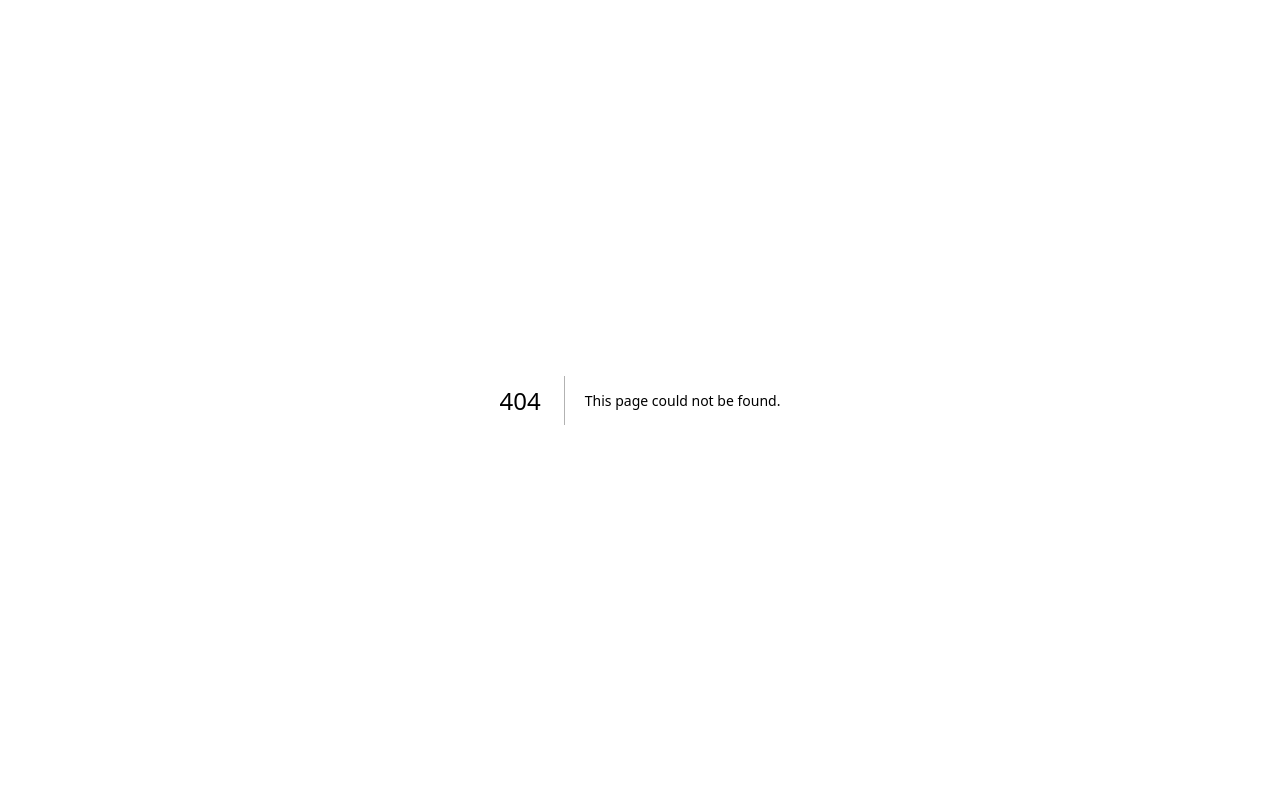
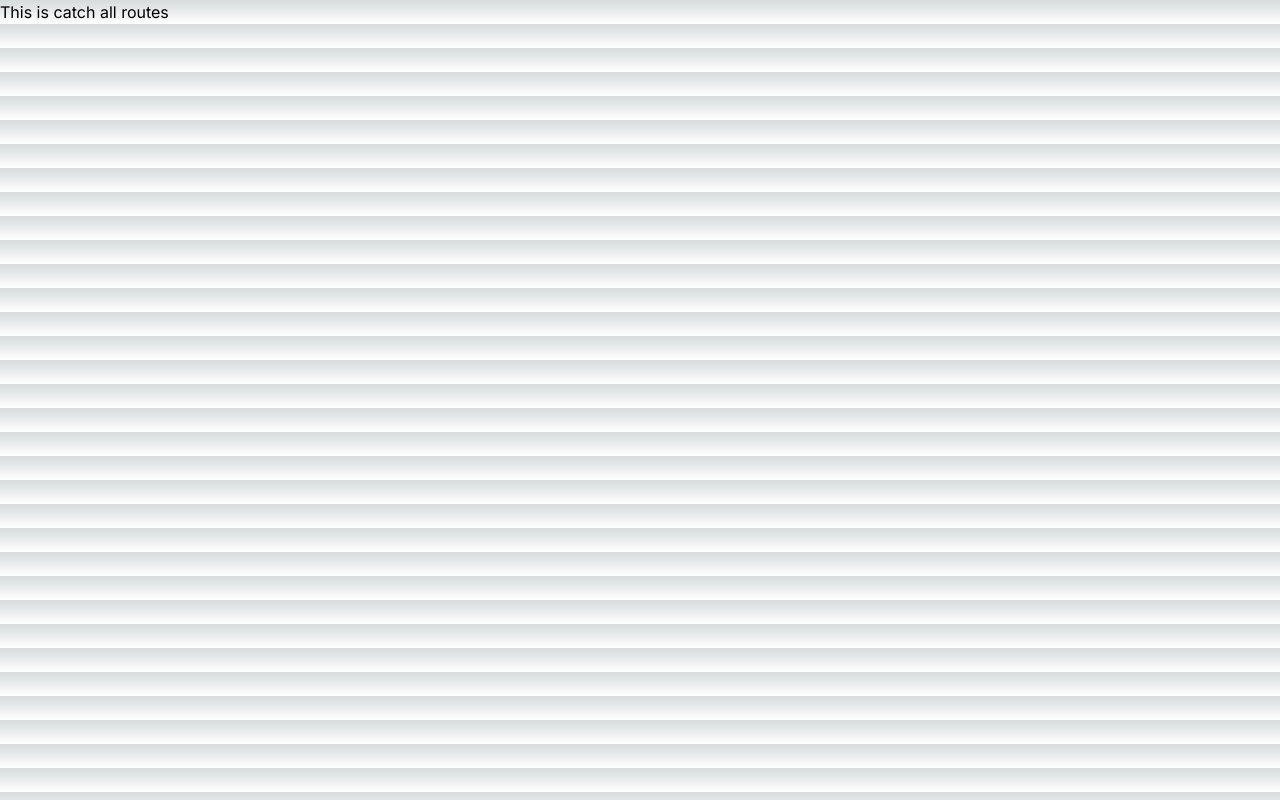
Before and after one commit to AM-Raju/frontend-missions-nextJS, a Next.js app in the folder 00. Mission 8/Module_F23.4/my-nextjs-app/: page /products in a window 1280 px wide. Before the commit this address had no page. Built offline with nearby package versions, Linux system fonts and the light colour scheme.

Commit message:
Module F23.6 done

```diff
--- /dev/null
+++ b/00. Mission 8/Module_F23.4/my-nextjs-app/src/app/products/[...slug]/page.tsx
@@ -0,0 +1,11 @@
+import React from 'react';
+
+const CatchAllRoutes = () => {
+    return (
+        <div>
+            <h1>This is catch all routes</h1>
+        </div>
+    );
+};
+
+export default CatchAllRoutes;
--- /dev/null
+++ b/00. Mission 8/Module_F23.4/my-nextjs-app/src/app/products/page.tsx
@@ -0,0 +1,11 @@
+import React from 'react';
+
+const ProductsPage = () => {
+    return (
+        <div>
+            <h1>This is products page</h1>
+        </div>
+    );
+};
+
+export default ProductsPage;
--- /dev/null
+++ b/00. Mission 8/Module_F23.4/my-nextjs-app/src/app/products/product/[productId]/page.tsx
@@ -0,0 +1,14 @@
+import React from 'react';
+
+const DynamicPage = ({params, searchParams}) => {
+
+    console.log(params, searchParams);
+
+    return (
+        <div>
+            <h1>This is dynamic page</h1>
+        </div>
+    );
+};
+
+export default DynamicPage;
--- /dev/null
+++ b/00. Mission 8/Module_F23.4/my-nextjs-app/src/app/products/product/page.tsx
@@ -0,0 +1,11 @@
+import React from 'react';
+
+const ProductPage = () => {
+    return (
+        <div>
+            <h1>This is single product page</h1>
+        </div>
+    );
+};
+
+export default ProductPage;
```
